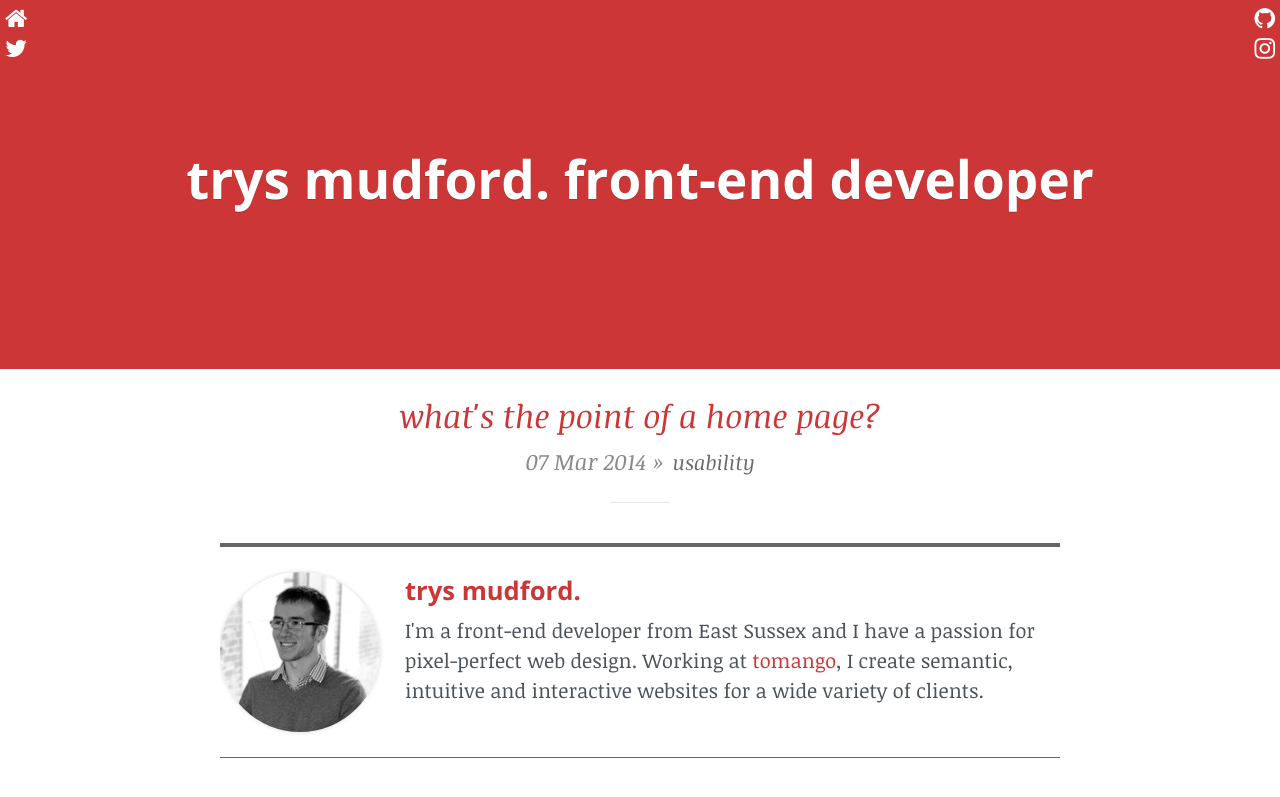
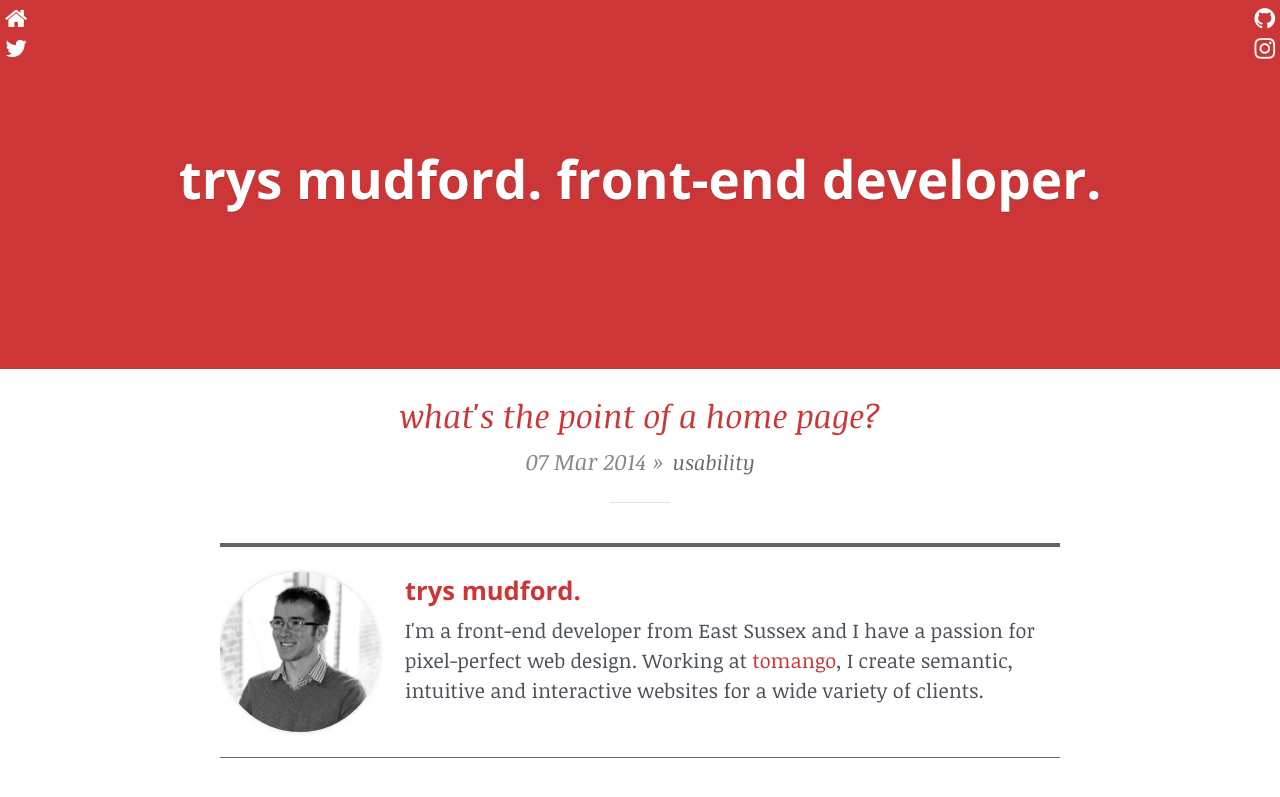
Before and after one commit to trys/trys, a Jekyll site: the page built from index.html, in a window 1280 px wide. Shown: the top 797 px of the page. Built offline with Jekyll 4.4.1, drawn with Linux system fonts in a browser that asks for light colours; nearby versions of some CDN libraries; Markdown is read by kramdown in place of the engine named in the settings.

Commit message:
Site container swapped to div, full stop added after 'developer'

```diff
--- a/_config.yml
+++ b/_config.yml
@@ -1,4 +1,4 @@
-name: trys mudford. front-end developer
+name: trys mudford. front-end developer.
 markdown: redcarpet
 pygments: true
 permalink: :title
--- a/_layouts/category.html
+++ b/_layouts/category.html
@@ -12,7 +12,7 @@
         <link rel="stylesheet" href="/assets/css/style.css">
     </head>
     <body>
-        <section class="site-container">
+        <div class="site-container">
             <header class="top">
                 <h2 class="site-title"><a href="/">{{ site.name }}</a></h2>
             </header>
@@ -40,7 +40,7 @@
                 </ul>
                 {% include author.html %}
             </main>
-        </section>
+        </div>
         <link href="http://netdna.bootstrapcdn.com/font-awesome/4.0.3/css/font-awesome.css" rel="stylesheet">
         <script src="http://ajax.googleapis.com/ajax/libs/jquery/1.11.0/jquery.min.js"></script>
         <script src="/assets/javascript/load.js"></script>
--- a/_layouts/default.html
+++ b/_layouts/default.html
@@ -12,7 +12,7 @@
         <link rel="stylesheet" href="/assets/css/style.css">
     </head>
     <body>
-        <section class="site-container">
+        <div class="site-container">
             <header class="top">
                 <h2 class="site-title"><a href="/">{{ site.name }}</a></h2>
             </header>
@@ -26,7 +26,7 @@
                 <h1 class="entry-title">{{ page.title }}</h1>
             </figure>
             {{ content }}
-        </section>
+        </div>
         <link href="http://netdna.bootstrapcdn.com/font-awesome/4.0.3/css/font-awesome.css" rel="stylesheet">
         <script src="http://ajax.googleapis.com/ajax/libs/jquery/1.11.0/jquery.min.js"></script>
         <script src="/assets/javascript/load.js"></script>
--- a/index.html
+++ b/index.html
@@ -1,6 +1,6 @@
 ---
 layout: default
-title: trys mudford. front-end developer
+title: trys mudford. front-end developer.
 ---
 <main role="main" class="main">
                 <ul class="posts">{% for post in site.posts %}
```
